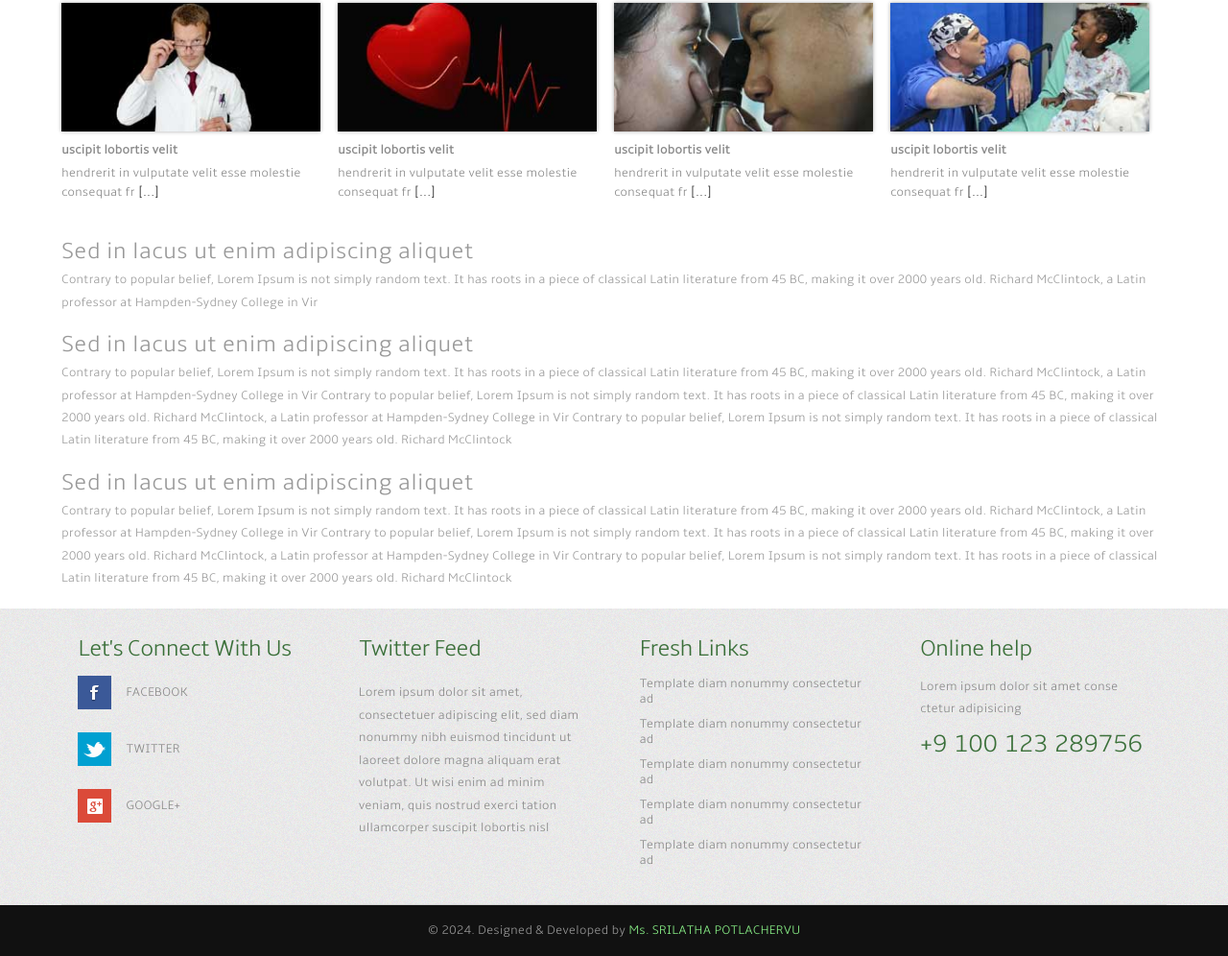
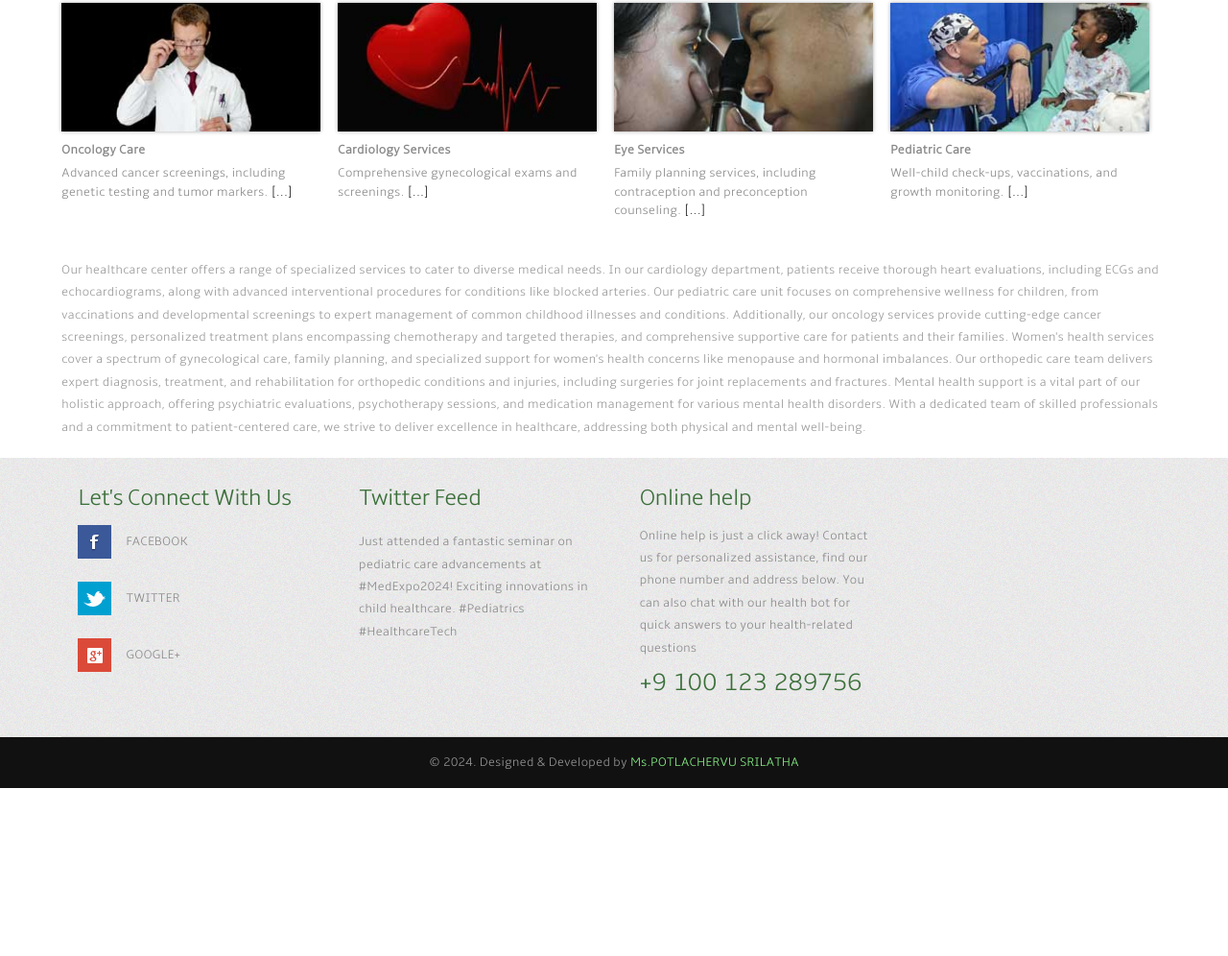
Before and after one commit to Sripsri/Future_Ready_Talent_Project, a plain HTML site: page services.html in a window 1280 px wide. Shown: the part 539-1535 px from the top of the page at 96% size. After the commit the page ends 1360 px from the top, so only its background shows below. Drawn offline with Linux system fonts and the light colour scheme.

Commit message:
Update services.html

```diff
--- a/services.html
+++ b/services.html
@@ -72,8 +72,8 @@
 							<a href="single.html"><img src="images/pic7.jpg" title="continue reading" alt=""></a>
 						</div>
 						<div class="ser-desc">
-							<h6>uscipit lobortis velit</h6>
-							hendrerit in vulputate velit esse molestie consequat fr
+							<h6>Oncology Care</h6>
+							Advanced cancer screenings, including genetic testing and tumor markers.
 							<a href="#" class="link">[...]</a>
 						</div>
 				</div>
@@ -82,8 +82,8 @@
 							<a href="single.html"><img src="images/pic8.jpg"  title="continue reading" alt=""></a>
 						</div>
 						<div class="ser-desc">
-							<h6>uscipit lobortis velit</h6>
-							hendrerit in vulputate velit esse molestie consequat fr
+							<h6>Cardiology Services</h6>
+							Comprehensive gynecological exams and screenings.
 							<a href="#" class="link">[...]</a>
 						</div>
 				</div>
@@ -92,8 +92,8 @@
 							<a href="single.html"><img src="images/pic9.jpg"  title="continue reading" alt=""></a>
 						</div>
 						<div class="ser-desc">
-							<h6>uscipit lobortis velit</h6>
-							hendrerit in vulputate velit esse molestie consequat fr
+							<h6>Eye Services</h6>
+							Family planning services, including contraception and preconception counseling.
 							<a href="#" class="link">[...]</a>
 						</div>
 				</div>
@@ -102,26 +102,21 @@
 							<a href="single.html"><img src="images/pic10.jpg"  title="continue reading" alt=""></a>
 						</div>
 						<div class="ser-desc">
-							<h6>uscipit lobortis velit</h6>
-							hendrerit in vulputate velit esse molestie consequat fr
+							<h6>Pediatric Care</h6>
+							Well-child check-ups, vaccinations, and growth monitoring.
 							<a href="#" class="link">[...]</a>
 						</div>
 				</div>
 				<div class="clear"></div>
 				<div class="services">
 					<div class="about-top">
-					   		<h6 class="a-item">
-								Sed in lacus ut enim adipiscing aliquet
-							</h6>
-							<p class="s-text">Contrary to popular belief, Lorem Ipsum is not simply random text. It has roots in a piece of classical Latin literature from 45 BC, making it over 2000 years old. Richard McClintock, a Latin professor at Hampden-Sydney College in Vir</p>
-							<h6 class="a-item">
-								Sed in lacus ut enim adipiscing aliquet
-							</h6>
-							<p class="s-text">Contrary to popular belief, Lorem Ipsum is not simply random text. It has roots in a piece of classical Latin literature from 45 BC, making it over 2000 years old. Richard McClintock, a Latin professor at Hampden-Sydney College in Vir Contrary to popular belief, Lorem Ipsum is not simply random text. It has roots in a piece of classical Latin literature from 45 BC, making it over 2000 years old. Richard McClintock, a Latin professor at Hampden-Sydney College in Vir Contrary to popular belief, Lorem Ipsum is not simply random text. It has roots in a piece of classical Latin literature from 45 BC, making it over 2000 years old. Richard McClintock</p>
-							<h6 class="a-item">
-								Sed in lacus ut enim adipiscing aliquet
-							</h6>
-							<p class="s-text">Contrary to popular belief, Lorem Ipsum is not simply random text. It has roots in a piece of classical Latin literature from 45 BC, making it over 2000 years old. Richard McClintock, a Latin professor at Hampden-Sydney College in Vir Contrary to popular belief, Lorem Ipsum is not simply random text. It has roots in a piece of classical Latin literature from 45 BC, making it over 2000 years old. Richard McClintock, a Latin professor at Hampden-Sydney College in Vir Contrary to popular belief, Lorem Ipsum is not simply random text. It has roots in a piece of classical Latin literature from 45 BC, making it over 2000 years old. Richard McClintock</p>
+							<p class="s-text">Our healthcare center offers a range of specialized services to cater to diverse medical needs. In our cardiology department, patients receive thorough heart evaluations, including ECGs and echocardiograms, along with advanced interventional procedures for conditions like blocked arteries. Our pediatric care unit focuses on comprehensive wellness for children, from vaccinations and developmental screenings to expert management of common childhood illnesses and conditions.
+
+								Additionally, our oncology services provide cutting-edge cancer screenings, personalized treatment plans encompassing chemotherapy and targeted therapies, and comprehensive supportive care for patients and their families. Women's health services cover a spectrum of gynecological care, family planning, and specialized support for women's health concerns like menopause and hormonal imbalances.
+
+								Our orthopedic care team delivers expert diagnosis, treatment, and rehabilitation for orthopedic conditions and injuries, including surgeries for joint replacements and fractures. Mental health support is a vital part of our holistic approach, offering psychiatric evaluations, psychotherapy sessions, and medication management for various mental health disorders.
+
+								With a dedicated team of skilled professionals and a commitment to patient-centered care, we strive to deliver excellence in healthcare, addressing both physical and mental well-being.</p>
 					   </div>
 			</div>
 		</div>
@@ -141,23 +136,12 @@
 				</div>
 				<div class="col_1_of_4 span_1_of_4">
 					<h4>Twitter Feed</h4>
-					<p class="f-text">Lorem ipsum dolor sit amet, consectetuer adipiscing elit, sed diam nonummy nibh euismod tincidunt ut laoreet dolore magna aliquam erat volutpat. Ut wisi enim ad minim veniam, quis nostrud exerci tation ullamcorper suscipit lobortis nisl </p>
+					<p class="f-text">Just attended a fantastic seminar on pediatric care advancements at #MedExpo2024! Exciting innovations in child healthcare. #Pediatrics #HealthcareTech </p>
 				</div>
 				<div class="col_1_of_4 span_1_of_4">
-					<h4>Fresh Links</h4>
-					<div class="footer-nav">
-		                <ul>
-		                   <li><a href="">Template diam nonummy consectetur ad</a></li>
-		                   <li><a href="">Template diam nonummy consectetur ad</a></li>
-		                   <li><a href="">Template diam nonummy consectetur ad</a></li>
-		                   <li><a href="">Template diam nonummy consectetur ad</a></li>
-		                    <li><a href="">Template diam nonummy consectetur ad</a></li>
-		                   </ul>
-		              </div>
-				</div>
-				<div class="col_1_of_4 span_1_of_4">
+
 					<h4>Online help</h4>
-					<div class="text">Lorem ipsum dolor sit amet conse ctetur adipisicing<br>
+					<div class="text">Online help is just a click away! Contact us for personalized assistance, find our phone number and address below. You can also chat with our health bot for quick answers to your health-related questions<br>
 						<span>+9 100 123 289756</span></div>
 				</div>
 				<div class="clear"></div>
@@ -168,7 +152,7 @@
 	<div class="wrap">
 		<div class="copy">
 			<p>&copy 2024. Designed &amp; Developed by
-				<a href="https://github.com/Sripsri/Future_Ready_Talent_Project"><span>Ms. SRILATHA POTLACHERVU </span></a>
+				<a href="https://github.com/Sripsri/Future_Ready_Talent_Project"><span>Ms.POTLACHERVU SRILATHA </span></a>
 			</p>
 		</div>
  	</div>
```
